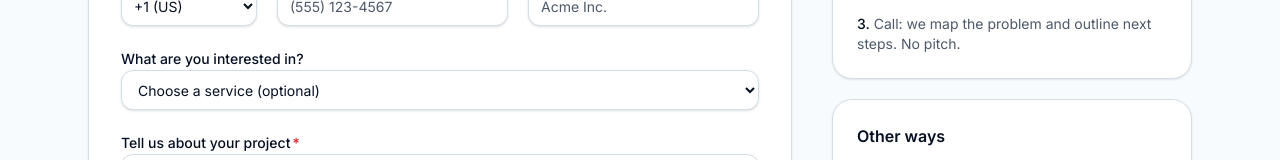
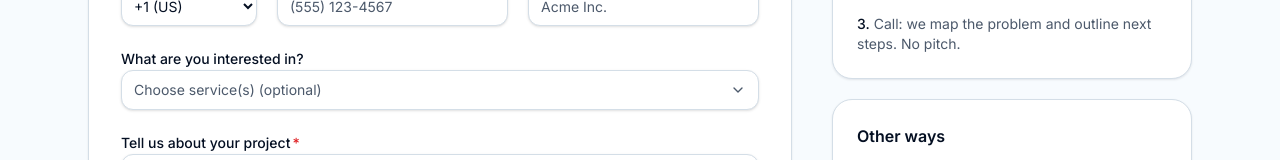
Before and after one commit to vivekdarak/attendez-website, a Next.js app: page /contact in a window 1280 px wide. Shown: the part 552-712 px from the top of the page. Built offline with nearby package versions, Linux system fonts and the light colour scheme.

Commit message:
Allow multiple contact service selections

```diff
--- a/components/sections/contact-form.tsx
+++ b/components/sections/contact-form.tsx
@@ -1,7 +1,7 @@
 "use client";
 
 import { useState } from "react";
-
+import { ChevronDown } from "lucide-react";
 import { Button } from "@/components/ui/button";
 import { Input, Label, Select, Textarea } from "@/components/ui/form-controls";
 import { services } from "@/data/services";
@@ -158,15 +158,7 @@ export function ContactForm() {
       </div>
 
       <Field label="What are you interested in?" error={errors.service}>
-        <Select value={values.service} onChange={(event) => update("service", event.target.value)}>
-          <option value="">Choose a service (optional)</option>
-          {services.map((service) => (
-            <option key={service.slug} value={service.title}>
-              {service.title}
-            </option>
-          ))}
-          <option value="Not sure yet">Not sure yet - let's talk</option>
-        </Select>
+        <ServiceMultiSelect value={values.service} onChange={(value) => update("service", value)} />
       </Field>
 
       <Field label="Tell us about your project" error={errors.message} required>
@@ -205,6 +197,79 @@ export function ContactForm() {
   );
 }
 
+const serviceOptions = [...services.map((service) => service.title), "Not sure yet - let's talk"];
+
+function ServiceMultiSelect({
+  value,
+  onChange,
+}: {
+  value: string;
+  onChange: (value: string) => void;
+}) {
+  const [open, setOpen] = useState(false);
+  const selected = value
+    .split(",")
+    .map((item) => item.trim())
+    .filter(Boolean);
+
+  function toggleOption(option: string) {
+    const next = selected.includes(option)
+      ? selected.filter((item) => item !== option)
+      : [...selected, option];
+
+    onChange(next.join(", "));
+  }
+
+  return (
+    <div
+      className="relative"
+      onBlur={(event) => {
+        if (!event.currentTarget.contains(event.relatedTarget)) {
+          setOpen(false);
+        }
+      }}
+    >
+      <button
+        type="button"
+        aria-haspopup="listbox"
+        aria-expanded={open}
+        onClick={() => setOpen((current) => !current)}
+        className="flex min-h-10 w-full items-center justify-between gap-3 rounded-lg border border-input bg-surface px-3 py-2 text-left text-sm shadow-sm transition-all focus-visible:border-primary/40 focus-visible:outline-none focus-visible:ring-2 focus-visible:ring-ring focus-visible:ring-offset-2 focus-visible:ring-offset-background"
+      >
+        <span className={selected.length ? "text-foreground" : "text-muted-foreground"}>
+          {selected.length ? selected.join(", ") : "Choose service(s) (optional)"}
+        </span>
+        <ChevronDown
+          className={`h-4 w-4 shrink-0 text-muted-foreground transition-transform ${open ? "rotate-180" : ""}`}
+          aria-hidden="true"
+        />
+      </button>
+
+      {open && (
+        <div
+          role="listbox"
+          aria-multiselectable="true"
+          className="absolute z-20 mt-2 w-full overflow-hidden rounded-lg border border-border bg-surface shadow-[var(--shadow-soft)]"
+        >
+          {serviceOptions.map((option) => (
+            <label
+              key={option}
+              className="flex cursor-pointer items-center gap-3 px-3 py-2 text-sm text-foreground transition-colors hover:bg-muted"
+            >
+              <input
+                type="checkbox"
+                checked={selected.includes(option)}
+                onChange={() => toggleOption(option)}
+                className="h-4 w-4 rounded border-input accent-primary"
+              />
+              <span>{option}</span>
+            </label>
+          ))}
+        </div>
+      )}
+    </div>
+  );
+}
 function Field({
   label,
   error,
```
